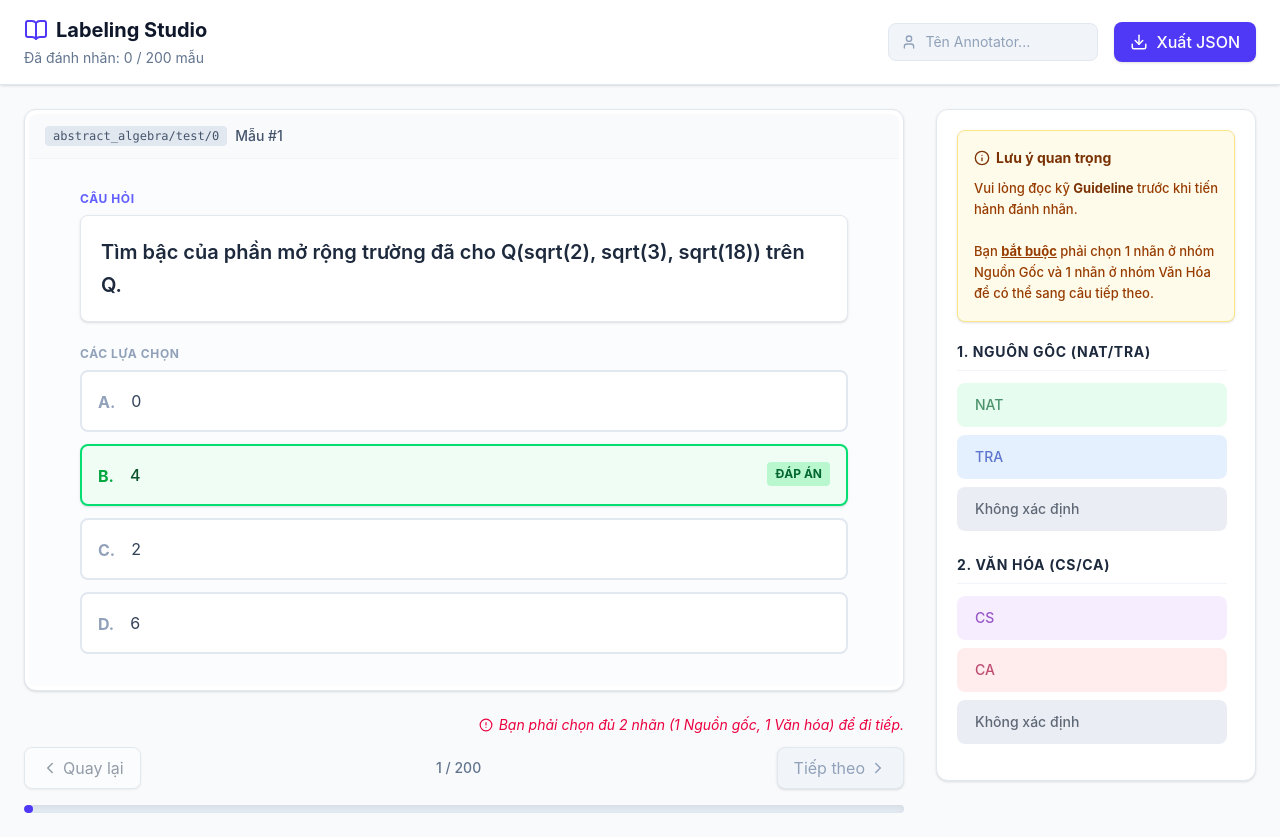
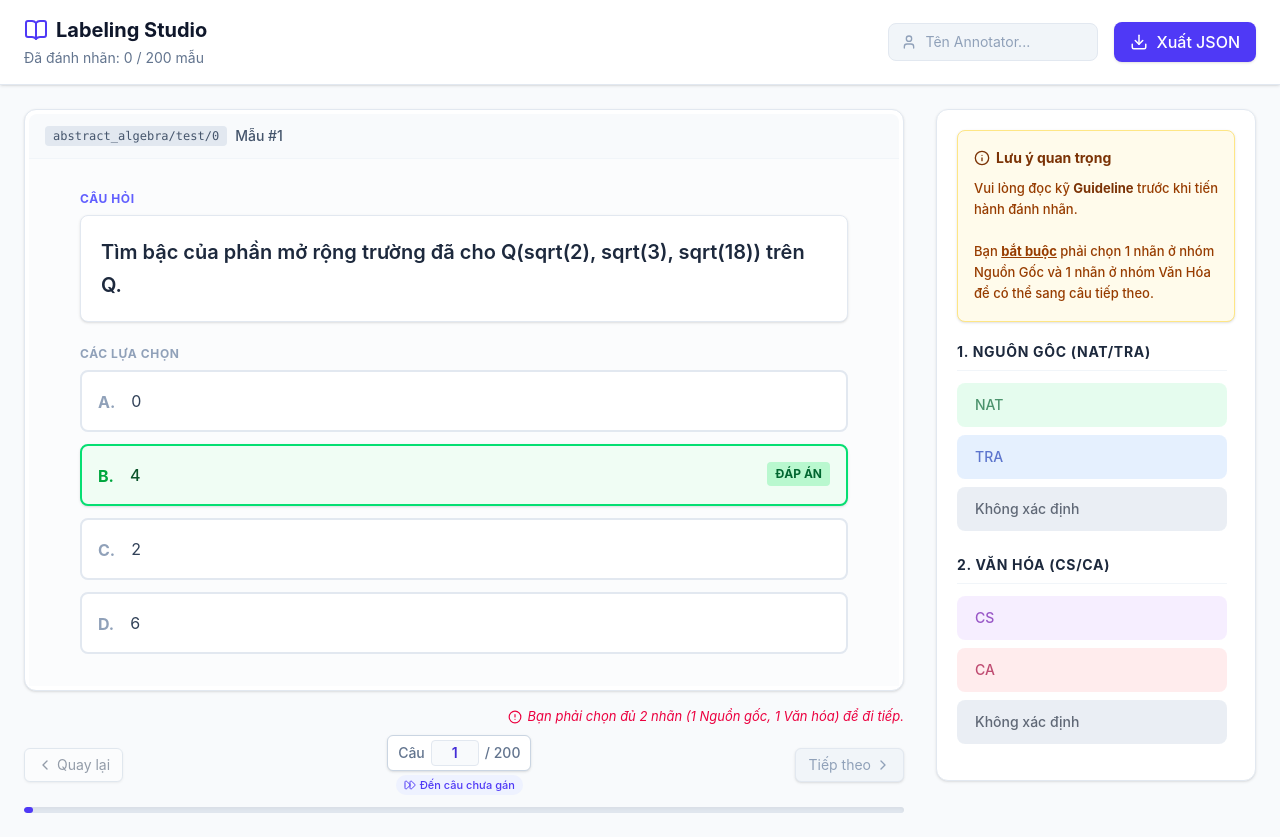
Before and after one commit to TranNguyenQuynhNhu/label-app, a React (Vite) app: page / in a window 1280 px wide. Built offline with nearby package versions, Linux system fonts and the light colour scheme.

Commit message:
Điều chỉnh thanh điều hướng

```diff
--- a/src/App.jsx
+++ b/src/App.jsx
@@ -1,5 +1,5 @@
-import React, { useState } from 'react';
-import { Download, ChevronRight, ChevronLeft, Trash2, CheckCircle2, Info, BookOpen, User, AlertCircle } from 'lucide-react';
+import React, { useState, useEffect } from 'react';
+import { Download, ChevronRight, ChevronLeft, Trash2, CheckCircle2, Info, BookOpen, User, AlertCircle, FastForward } from 'lucide-react';
 
 import MOCK_DATA from './data.json';
 
@@ -20,6 +20,7 @@ const CS_CA_LABELS = [
 export default function App() {
   const [items, setItems] = useState(MOCK_DATA);
   const [currentIndex, setCurrentIndex] = useState(0);
+  const [inputValue, setInputValue] = useState("1");
   const [isFinished, setIsFinished] = useState(false);
   const [annotator, setAnnotator] = useState("");
 
@@ -32,7 +33,45 @@ export default function App() {
   // Kiểm tra xem câu hiện tại đã chọn đủ 2 nhãn chưa
   const isCurrentFullyLabeled = Boolean(currentItem?.nat_tra_label && currentItem?.cs_ca_label);
 
-  // Điều hướng
+  // Đồng bộ giá trị ô nhập liệu khi chuyển câu bằng nút Next/Prev
+  useEffect(() => {
+    setInputValue((currentIndex + 1).toString());
+  }, [currentIndex]);
+
+  // XỬ LÝ LOGIC KHI GÕ SỐ VÀO Ô
+  const handleInputChange = (e) => {
+    let val = e.target.value.replace(/[^0-9]/g, ''); // Lọc chỉ cho phép nhập số (chặn dấu âm)
+
+    if (val !== "") {
+      let num = parseInt(val, 10);
+
+      // LOGIC MỚI: Nếu vượt mốc, tự động ép về câu cuối cùng
+      if (num > items.length) {
+        num = items.length;
+        val = num.toString();
+      }
+
+      // Tự động nhảy đến câu hợp lệ
+      if (num >= 1 && num <= items.length) {
+        setCurrentIndex(num - 1);
+      }
+    }
+
+    setInputValue(val);
+  };
+
+  // LOGIC MỚI: Xử lý khi click ra ngoài (blur)
+  const handleInputBlur = () => {
+    const num = parseInt(inputValue, 10);
+    // Nếu để trống hoặc gõ số 0, tự động trả về số của câu hiện tại
+    if (isNaN(num) || num < 1) {
+      setInputValue((currentIndex + 1).toString());
+    } else {
+      setInputValue((currentIndex + 1).toString());
+    }
+  };
+
+  // Điều hướng cơ bản
   const handleNext = () => {
     if (currentIndex < items.length - 1) setCurrentIndex(currentIndex + 1);
   };
@@ -41,13 +80,23 @@ export default function App() {
     if (currentIndex > 0) setCurrentIndex(currentIndex - 1);
   };
 
+  // TÌM VÀ NHẢY ĐẾN CÂU CHƯA GÁN NHÃN ĐẦU TIÊN
+  const handleJumpToFirstUnlabeled = () => {
+    const firstUnlabeledIndex = items.findIndex(item => !(item.nat_tra_label && item.cs_ca_label));
+    if (firstUnlabeledIndex !== -1) {
+      setCurrentIndex(firstUnlabeledIndex);
+    } else {
+      alert("Tuyệt vời! Bạn đã gán nhãn hoàn tất toàn bộ dữ liệu.");
+    }
+  };
+
   // Xử lý gán nhãn Nhóm 1 (NAT/TRA)
   const handleAssignNatTra = (labelId) => {
     const updatedItems = [...items];
     if (updatedItems[currentIndex].nat_tra_label === labelId) {
-      updatedItems[currentIndex].nat_tra_label = null; // Bỏ chọn
+      updatedItems[currentIndex].nat_tra_label = null;
     } else {
-      updatedItems[currentIndex].nat_tra_label = labelId; // Gán nhãn mới
+      updatedItems[currentIndex].nat_tra_label = labelId;
     }
     setItems(updatedItems);
   };
@@ -56,9 +105,9 @@ export default function App() {
   const handleAssignCsCa = (labelId) => {
     const updatedItems = [...items];
     if (updatedItems[currentIndex].cs_ca_label === labelId) {
-      updatedItems[currentIndex].cs_ca_label = null; // Bỏ chọn
+      updatedItems[currentIndex].cs_ca_label = null;
     } else {
-      updatedItems[currentIndex].cs_ca_label = labelId; // Gán nhãn mới
+      updatedItems[currentIndex].cs_ca_label = labelId;
     }
     setItems(updatedItems);
   };
@@ -79,7 +128,6 @@ export default function App() {
     }
 
     const exportData = items.map(item => {
-      // Tự động tạo final_label dạng "NAT-CS" nếu đã gán đủ
       const finalLabel = (item.nat_tra_label && item.cs_ca_label)
         ? `${item.nat_tra_label}-${item.cs_ca_label}`
         : null;
@@ -241,26 +289,49 @@ export default function App() {
                 </div>
               </div>
 
-              {/* Thanh điều hướng */}
-              <div className="mt-6">
+              {/* Thanh điều hướng CẢI TIẾN & THU GỌN */}
+              <div className="mt-4">
                 {!isCurrentFullyLabeled && (
-                  <div className="mb-3 text-sm text-rose-600 flex items-center gap-1.5 justify-end">
+                  <div className="mb-2 text-[13px] text-rose-600 flex items-center gap-1.5 justify-end">
                     <AlertCircle size={14} />
                     <i>Bạn phải chọn đủ 2 nhãn (1 Nguồn gốc, 1 Văn hóa) để đi tiếp.</i>
                   </div>
                 )}
-                <div className="flex justify-between items-center mb-2">
+
+                <div className="flex justify-between items-center mb-1">
                   <button
                     onClick={handlePrev}
                     disabled={currentIndex === 0}
-                    className="flex items-center gap-1 px-4 py-2 rounded-lg bg-white border border-slate-300 text-slate-700 hover:bg-slate-50 disabled:opacity-50 disabled:cursor-not-allowed transition-colors shadow-sm"
+                    className="flex items-center gap-1 px-3 py-1.5 text-sm rounded-md bg-white border border-slate-300 text-slate-700 hover:bg-slate-50 disabled:opacity-50 disabled:cursor-not-allowed transition-colors shadow-sm"
                   >
-                    <ChevronLeft size={18} />
+                    <ChevronLeft size={16} />
                     Quay lại
                   </button>
-                  <span className="text-sm text-slate-500 font-medium">
-                    {currentIndex + 1} / {items.length}
-                  </span>
+
+                  {/* CỤM ĐIỀU HƯỚNG NHANH TRUNG TÂM */}
+                  <div className="flex flex-col items-center gap-1">
+                    <div className="flex items-center gap-1.5 bg-white px-2.5 py-1 rounded-md border border-slate-300 shadow-sm">
+                      <span className="text-sm text-slate-500 font-medium">Câu</span>
+                      <input
+                        type="text"
+                        value={inputValue}
+                        onChange={handleInputChange}
+                        onBlur={handleInputBlur}
+                        className="bg-slate-50 border border-slate-200 rounded px-1 py-0.5 text-sm font-semibold text-indigo-700 focus:outline-none focus:ring-1 focus:ring-indigo-500 w-12 text-center"
+                        title="Nhập số câu để di chuyển nhanh"
+                      />
+                      <span className="text-sm text-slate-500 font-medium">/ {items.length}</span>
+                    </div>
+
+                    <button
+                      onClick={handleJumpToFirstUnlabeled}
+                      className="flex items-center gap-1 text-[11px] font-medium text-indigo-600 hover:text-indigo-800 transition-colors bg-indigo-50 px-2 py-0.5 rounded-full"
+                    >
+                      <FastForward size={12} />
+                      Đến câu chưa gán
+                    </button>
+                  </div>
+
                   <button
                     onClick={() => {
                       if (currentIndex === items.length - 1) {
@@ -270,7 +341,7 @@ export default function App() {
                       }
                     }}
                     disabled={!isCurrentFullyLabeled}
-                    className={`flex items-center gap-1 px-4 py-2 rounded-lg border transition-colors shadow-sm ${
+                    className={`flex items-center gap-1 px-3 py-1.5 text-sm rounded-md border transition-colors shadow-sm ${
                       !isCurrentFullyLabeled
                         ? 'bg-slate-100 text-slate-400 border-slate-200 cursor-not-allowed'
                         : currentIndex === items.length - 1
@@ -279,13 +350,14 @@ export default function App() {
                     }`}
                   >
                     {currentIndex === items.length - 1 ? 'Hoàn tất' : 'Tiếp theo'}
-                    {currentIndex !== items.length - 1 && <ChevronRight size={18} />}
+                    {currentIndex !== items.length - 1 && <ChevronRight size={16} />}
                   </button>
                 </div>
+
                 {/* Thanh tiến độ */}
-                <div className="w-full bg-slate-200 rounded-full h-2 mt-4 overflow-hidden shadow-inner">
+                <div className="w-full bg-slate-200 rounded-full h-1.5 mt-3 overflow-hidden shadow-inner">
                   <div
-                    className="bg-indigo-600 h-2 rounded-full transition-all duration-300 ease-out"
+                    className="bg-indigo-600 h-1.5 rounded-full transition-all duration-300 ease-out"
                     style={{ width: `${progress}%` }}
                   ></div>
                 </div>
```
